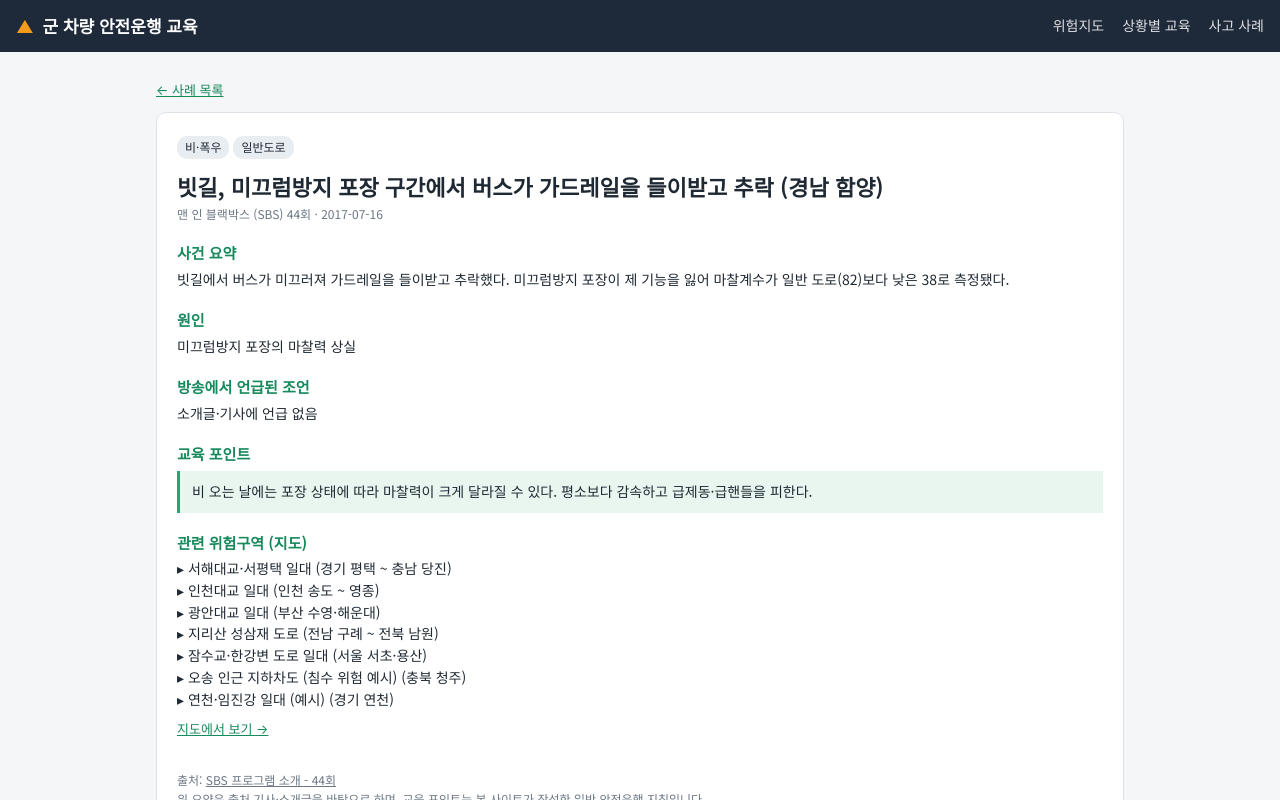
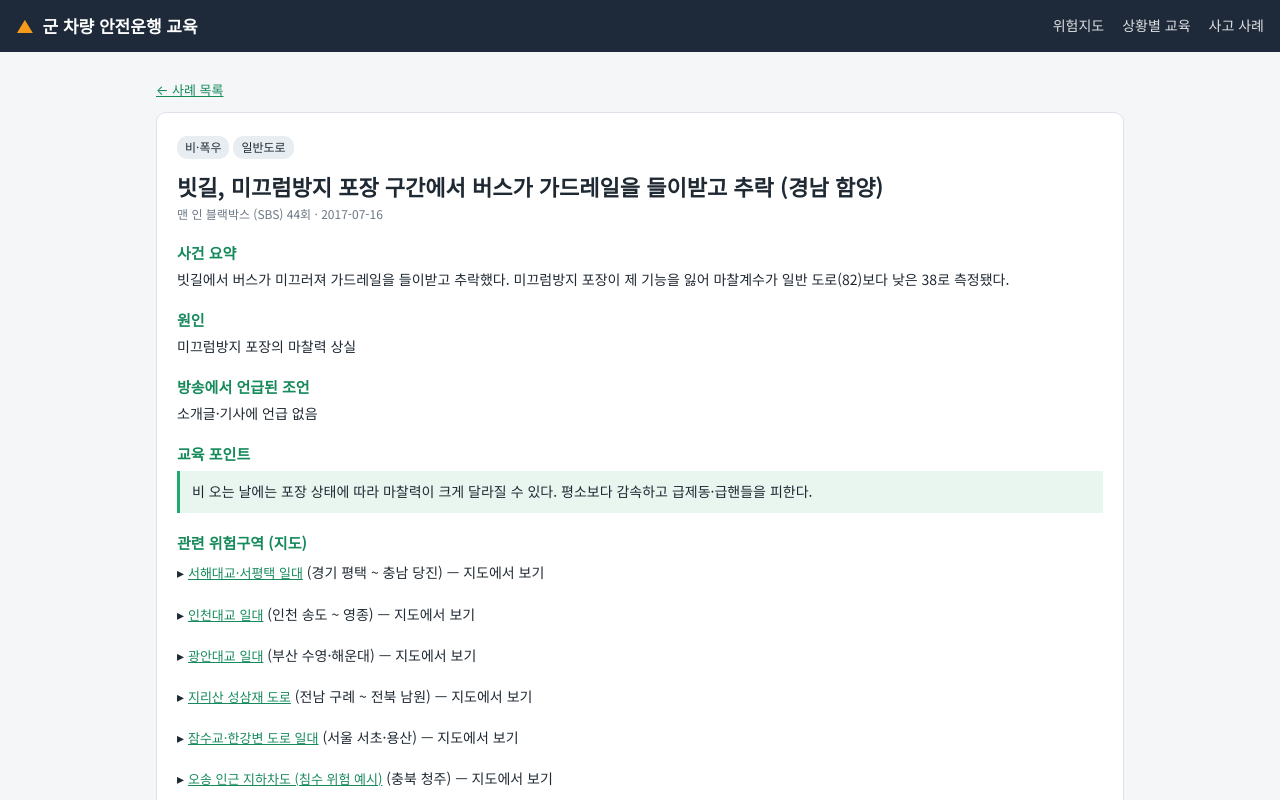
Before and after one commit to gizel1004/milsafe-drive, a Next.js app: page /cases/c01 in a window 1280 px wide. Shown: the top 800 px of the page. Built offline with nearby package versions, Linux system fonts and the light colour scheme; no server answers; the database is empty.

Commit message:
사례 상세에서 지도 지점으로 바로 이동

```diff
--- a/app/cases/[id]/page.tsx
+++ b/app/cases/[id]/page.tsx
@@ -38,9 +38,10 @@ export default async function CaseDetail({ params }: { params: { id: string } })
           <>
             <h2>관련 위험구역 (지도)</h2>
             {relatedZones.map((z) => (
-              <div key={z.id} style={{ fontSize: 14 }}>▸ {z.name} ({z.region})</div>
+              <div key={z.id} style={{ fontSize: 14, padding: "4px 0" }}>
+                ▸ <Link className="back" href={`/?z=${z.id}`}>{z.name}</Link> ({z.region}) — 지도에서 보기
+              </div>
             ))}
-            <p style={{ marginTop: 8 }}><Link className="back" href="/">지도에서 보기 →</Link></p>
           </>
         )}
 
```
